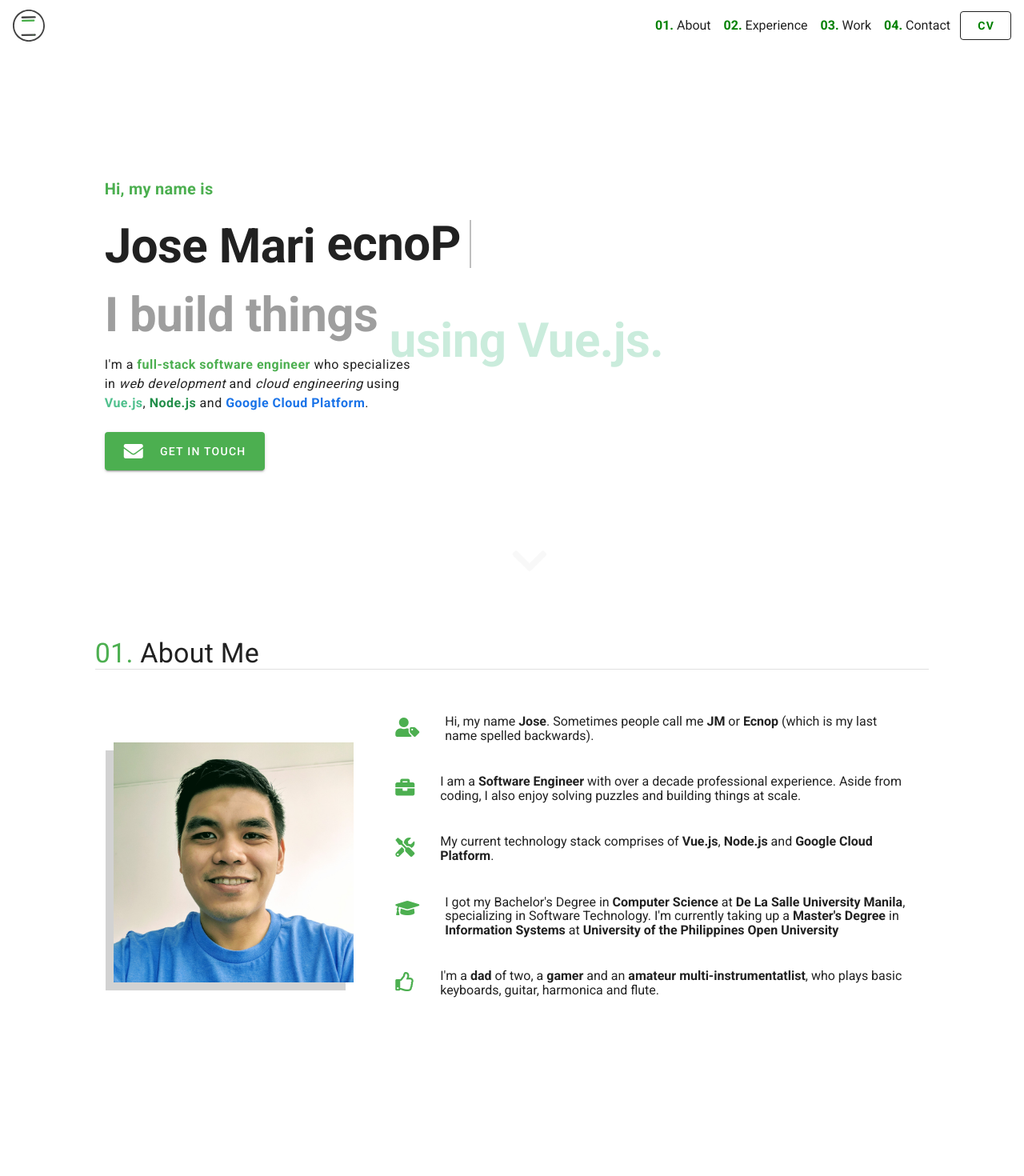
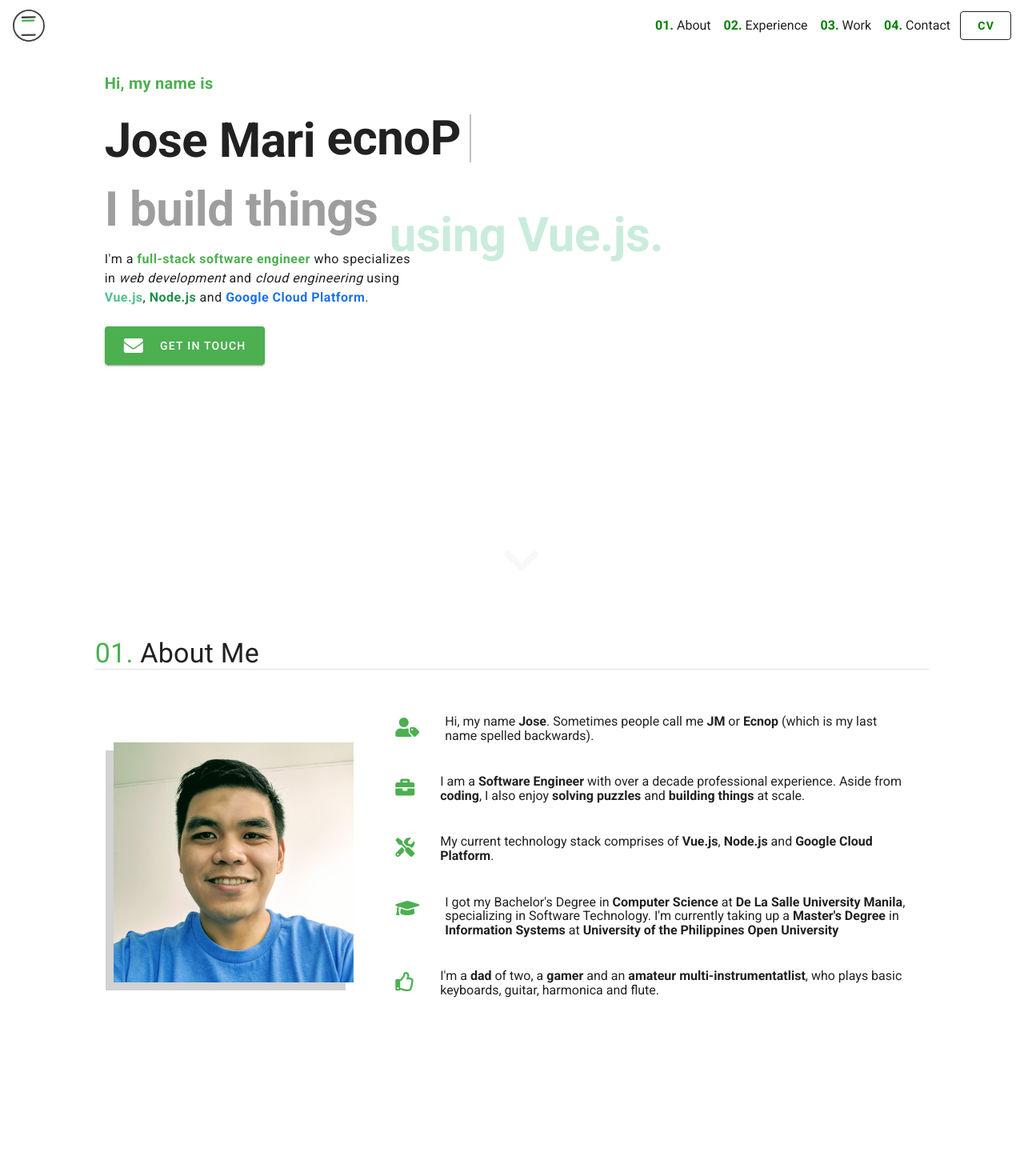
Before and after one commit to ecnopdev/vue-portfolio, a Vue app: page /#/main in a window 1280 px wide. Shown: the top 1470 px of the page at 80% size. Built offline with nearby package versions, Linux system fonts and the light colour scheme; a web font is replaced by a local one.

Commit message:
fix: down arrow alignment

```diff
--- a/src/components/WordRotate.vue
+++ b/src/components/WordRotate.vue
@@ -9,7 +9,7 @@ export default {
   name:"WordRotate",
   data() {
     return {
-      words: ["for the web.", "in the cloud.", "using Vue.js.", "using Node.js.", "in Google Cloud"]
+      words: ["for the web.", "in the cloud.", "using Vue.js.", "using Node.js.", "in Google Cloud."]
     };
   },
   methods: {}
@@ -22,7 +22,7 @@ export default {
   display:inline-block;
   overflow:visible;
   width:auto;
-  width:450px;
+  width:458px;
   height:1em;
 }
 
--- a/src/sections/About.vue
+++ b/src/sections/About.vue
@@ -41,8 +41,10 @@
                   <p>
                     I am a
                     <b>Software Engineer</b> with over a decade
-                professional experience. Aside from coding, I also enjoy
-                solving puzzles and building things at scale.
+                    professional experience. Aside from
+                    <b>coding</b>, I also enjoy
+                    <b>solving puzzles</b> and
+                    <b>building things</b> at scale.
                   </p>
                 </v-list-item-content>
               </v-list-item>
@@ -68,7 +70,10 @@
                     I got my Bachelor's Degree in
                     <b>Computer Science</b> at
                     <b>De La Salle University Manila</b>, specializing in Software
-                Technology. I'm currently taking up a <b>Master's Degree</b> in <b>Information Systems</b> at <b>University of the Philippines Open University</b>
+                    Technology. I'm currently taking up a
+                    <b>Master's Degree</b> in
+                    <b>Information Systems</b> at
+                    <b>University of the Philippines Open University</b>
                   </p>
                 </v-list-item-content>
               </v-list-item>
@@ -78,7 +83,9 @@
                 </v-list-item-icon>
                 <v-list-item-content>
                   <p>
-                  I'm a <b>dad</b> of two, a <b>gamer</b> and an
+                    I'm a
+                    <b>dad</b> of two, a
+                    <b>gamer</b> and an
                     <b>amateur multi-instrumentatlist</b>, who plays basic
                     keyboards, guitar, harmonica and flute.
                   </p>
--- a/src/sections/BaseSection.vue
+++ b/src/sections/BaseSection.vue
@@ -20,7 +20,7 @@
 <style scoped>
 .section-container {
     scroll-snap-align:start;
-    min-height:90vh;
+    min-height:95vh;
 }
 </style>
 <script>
--- a/src/sections/Home.vue
+++ b/src/sections/Home.vue
@@ -2,7 +2,7 @@
   <v-container
     fluid
     style="scroll-snap-align:start;height:90vh;position:relative"
-    class="d-flex align-center"
+    class="d-flex align-start"
   >
     <v-row>
       <v-col cols="1"></v-col>
@@ -67,7 +67,7 @@
       <v-col cols="1" align="right" justify="bottom" align-self="end"></v-col>
     </v-row>
     <div class="down-arrow" @click="$vuetify.goTo('#about', scrollOptions)">
-      <v-icon href="#about" size="50">fa-chevron-down</v-icon>
+      <v-icon href="#about" size="50px">fa-chevron-down</v-icon>
     </div>
   </v-container>
 </template>
@@ -78,7 +78,7 @@
   bottom: 0px;
   width: 80px;
   height: 80px;
-  left: 50vw;
+  left: calc(50vw - 10px);
   animation: downArrow 0.8s linear infinite;
   opacity: 0;
 }
```
Lines whose indentation alone changed are shown as unchanged.
